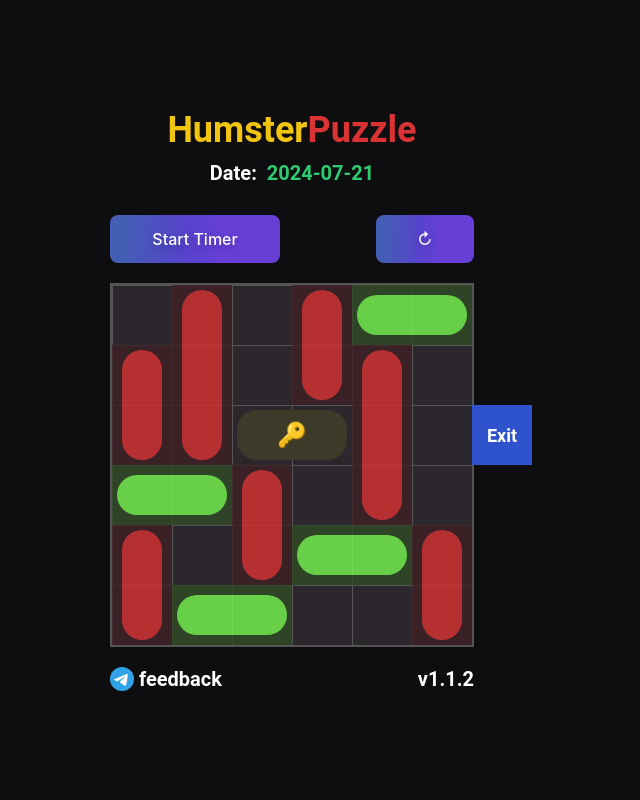
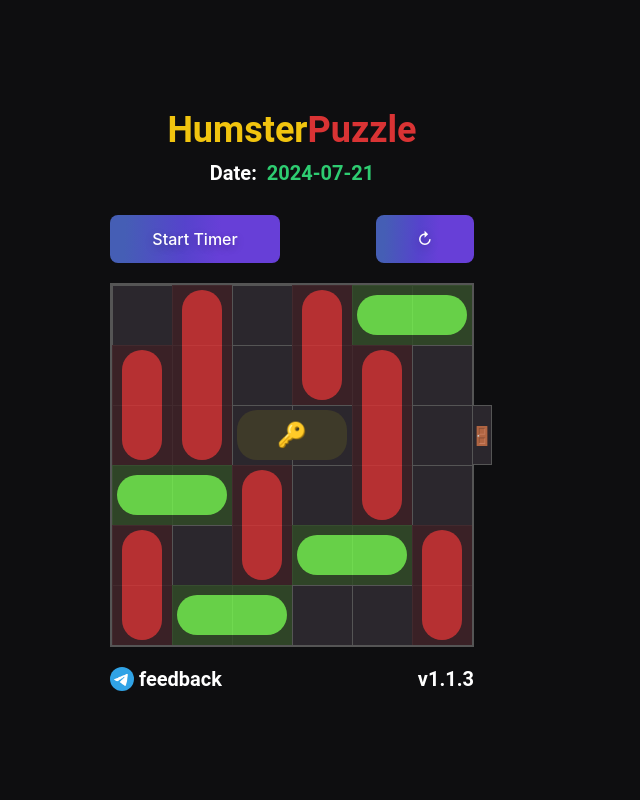
Before and after one commit to babaduk47/babaduk47.github.io, a PHP site: page / in a window 1280 px wide. Shown: the whole page, without its empty margins (348-988 px from the left). Run offline with PHP 8.4, Linux system fonts and the light colour scheme.

Commit message:
v1.1.3 - add container

```diff
--- a/index.html
+++ b/index.html
@@ -4,7 +4,7 @@
     <meta charset="UTF-8">
     <meta name="viewport" content="width=device-width, initial-scale=1.0">
     <title>Humster Puzzle</title>
-    <link rel="stylesheet" href="style.css?v1.1.2">
+    <link rel="stylesheet" href="style.css?v1.1.3">
 </head>
 <script async src="https://www.googletagmanager.com/gtag/js?id=G-BL7SQ719F9"></script>
 <script>
@@ -19,6 +19,7 @@
     gtag('config', 'G-BL7SQ719F9');
 </script>
 <body>
+<div class="container">
     <div id="game-container">
         <div class="caption">
             <div id="caption-hamster">Humster</div>
@@ -42,9 +43,10 @@
                     feedback
                 </a>
             </div>
-        <div id="footer-version">v1.1.2</div>
+            <div id="footer-version">v1.1.3</div>
         </div>
     </div>
-<script src="script.js?v1.1.2"></script>
+</div>
+<script src="script.js?v1.1.3"></script>
 </body>
 </html>
--- a/script.js
+++ b/script.js
@@ -72,7 +72,7 @@
     const exit = document.createElement('div');
     exit.classList.add('exit');
     exit.style.transform = `translate(${exitPosition.x * blockSize}px, ${exitPosition.y * blockSize}px)`;
-    exit.innerHTML = 'Exit';
+    exit.innerHTML = '🚪';
     grid.appendChild(exit);
 }
 
--- a/style.css
+++ b/style.css
@@ -3,7 +3,7 @@
     justify-content: center;
     align-items: center;
     height: 100vh;
-    margin: 0;
+    margin: 0 100px;
     background-color: #0e0e10;
     font-family: "Roboto", sans-serif;
 }
@@ -106,16 +106,15 @@
 }
 
 .exit {
-    width: 60px;
+    width: 20px;
     height: 60px;
-    background-color: #2e53cc;
     position: absolute;
-    /*z-index: -1;*/
     display: flex;
     justify-content: center;
     align-items: center;
     font-size: 18px;
-    color: #fff;
+    background-color: #2B272D;
+    box-shadow: inset 0 0 0 1px #555;
     font-weight: bold;
 }
 
@@ -219,3 +218,8 @@
 #timerButton {
     width: 170px;
 }
+
+.container {
+    padding-left: 40px;
+    padding-right: 40px;
+}
```
Lines whose indentation alone changed are shown as unchanged.
